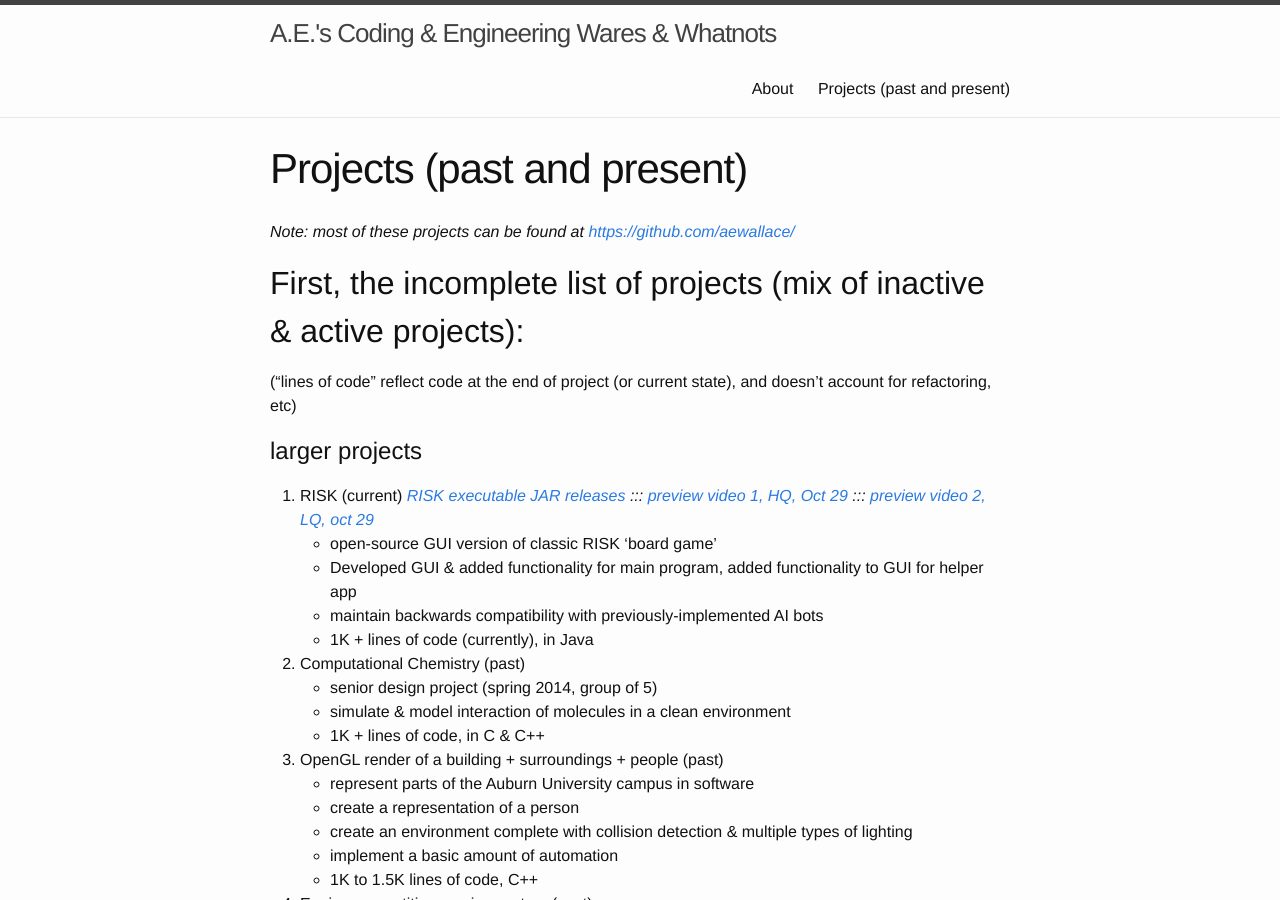
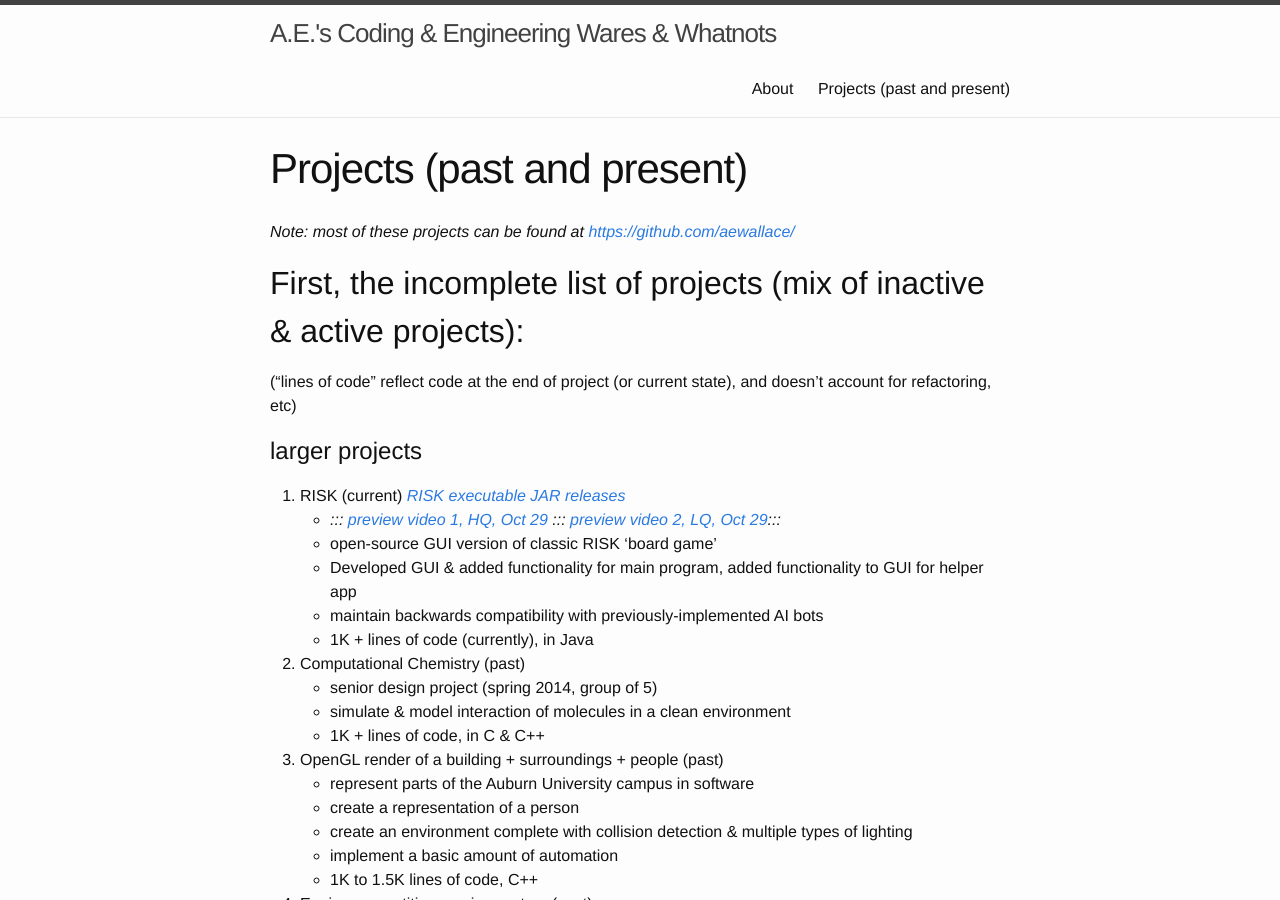
Before and after one commit to aewallace/aewallace.github.io, a Jekyll site: the page built from projects.md, in a window 1280 px wide and 900 px high. Built offline with Jekyll 4.4.1, drawn with Linux system fonts in a browser that asks for light colours.

```diff
--- a/projects.md
+++ b/projects.md
@@ -11,7 +11,8 @@ _Note: most of these projects can be found at [https://github.com/aewallace/](ht
 
 #larger projects
 
-1. RISK (current) _[RISK executable JAR releases](https://github.com/aewallace/GUI-Risk/releases) ::: [preview video 1, HQ, Oct 29](https://www.youtube.com/watch?v=F5u-gxw-ofI) ::: [preview video 2, LQ, oct 29](https://www.youtube.com/watch?v=S1bRbi8VBNg)_
+1. RISK (current) _[RISK executable JAR releases](https://github.com/aewallace/GUI-Risk/releases)_
+  * _::: [preview video 1, HQ, Oct 29](https://www.youtube.com/watch?v=F5u-gxw-ofI) ::: [preview video 2, LQ, Oct 29](https://www.youtube.com/watch?v=S1bRbi8VBNg):::_
   * open-source GUI version of classic RISK 'board game'
   * Developed GUI & added functionality for main program, added functionality to GUI for helper app
   * maintain backwards compatibility with previously-implemented AI bots
```
